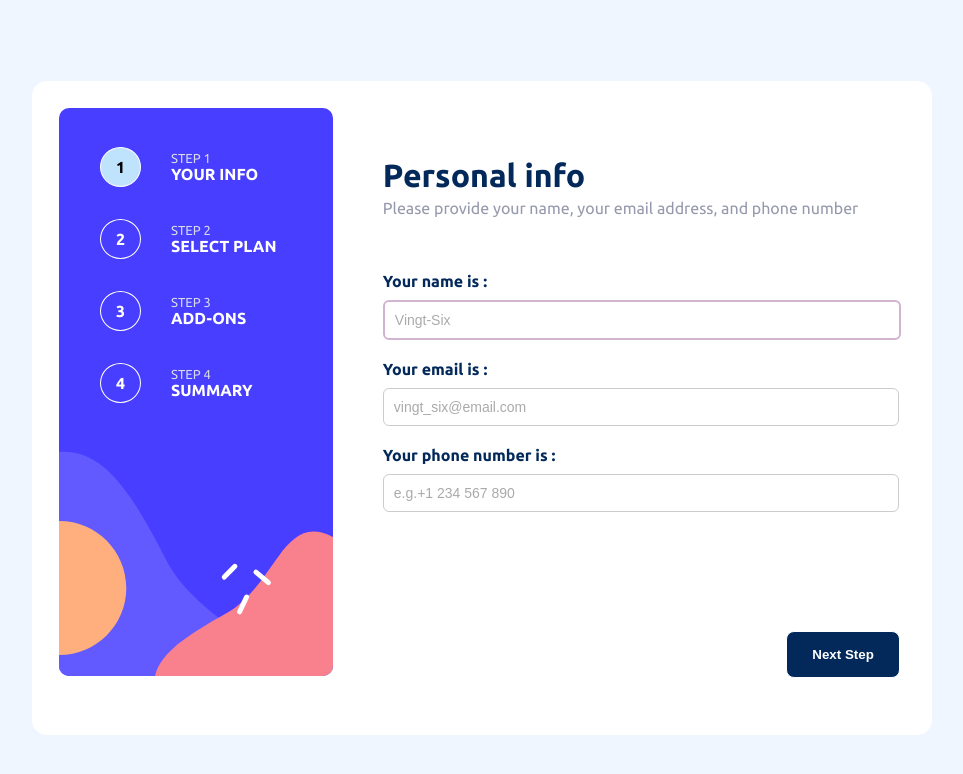
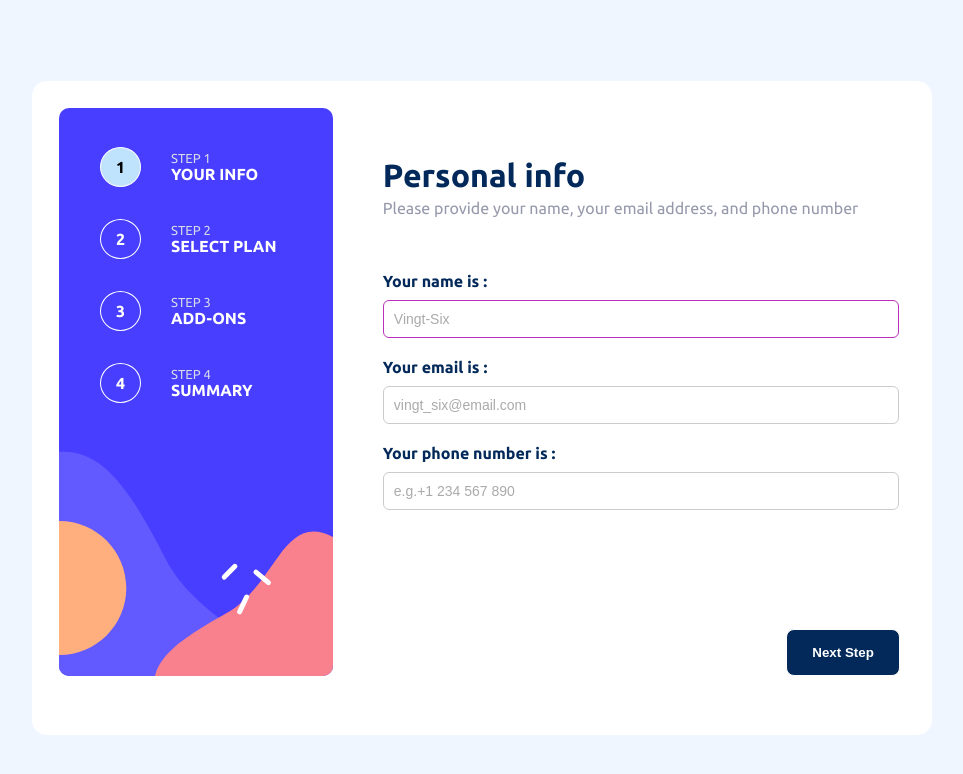
Before and after one commit to ArthurVRoost/ProjetState, a React (Vite) app: page / in a window 1280 px wide. In both pictures the pointer is over the input "Your name is :". Shown: the top 774 px of the page, without its empty margins (229-1192 px from the left). Built offline with nearby package versions, Linux system fonts and the light colour scheme.

Commit message:
correction css

```diff
--- a/src/Components/form/form.css
+++ b/src/Components/form/form.css
@@ -33,7 +33,7 @@ input[type="tel"] {
 input[type="text"]:hover,
 input[type="email"]:hover,
 input[type="tel"]:hover {
-    border: 2px solid #D2B4D2;
+    border: 1px solid #ba30ba;
 }
 input::placeholder {
   color: #aaa;
```
